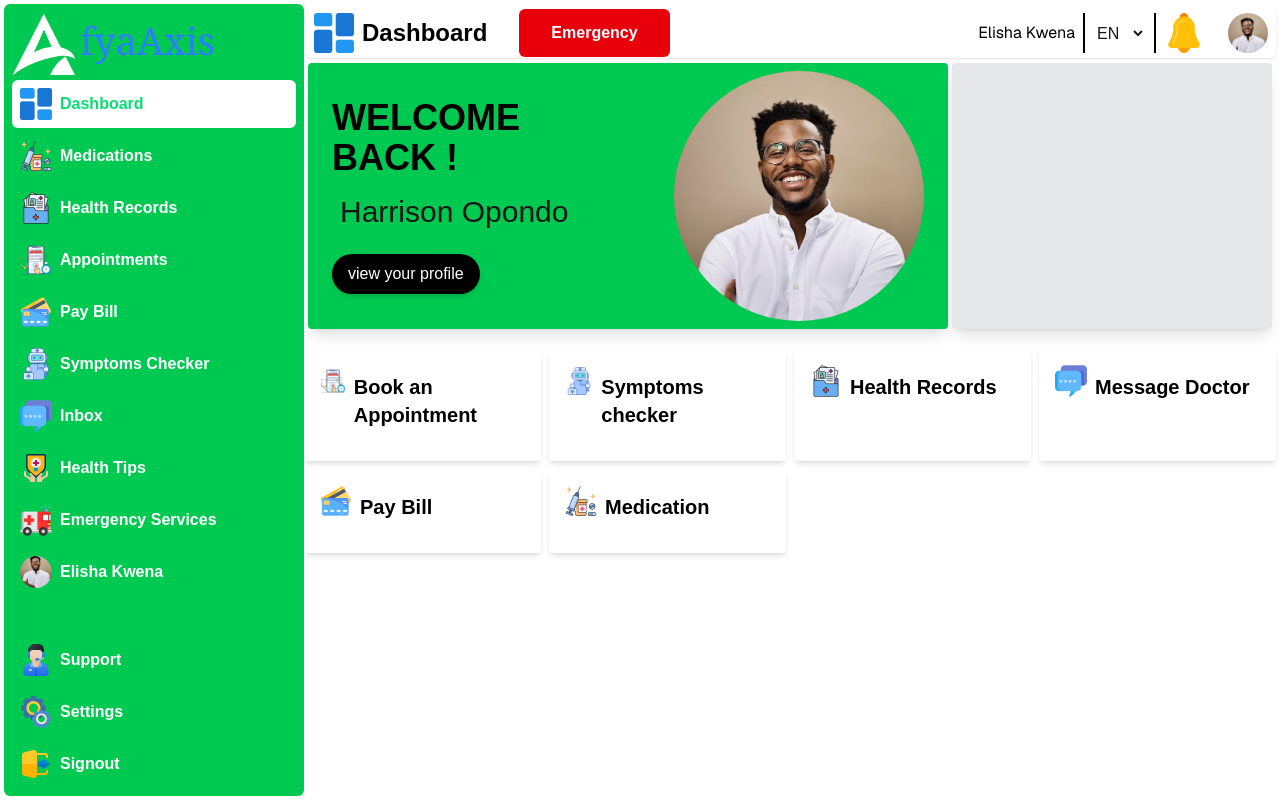
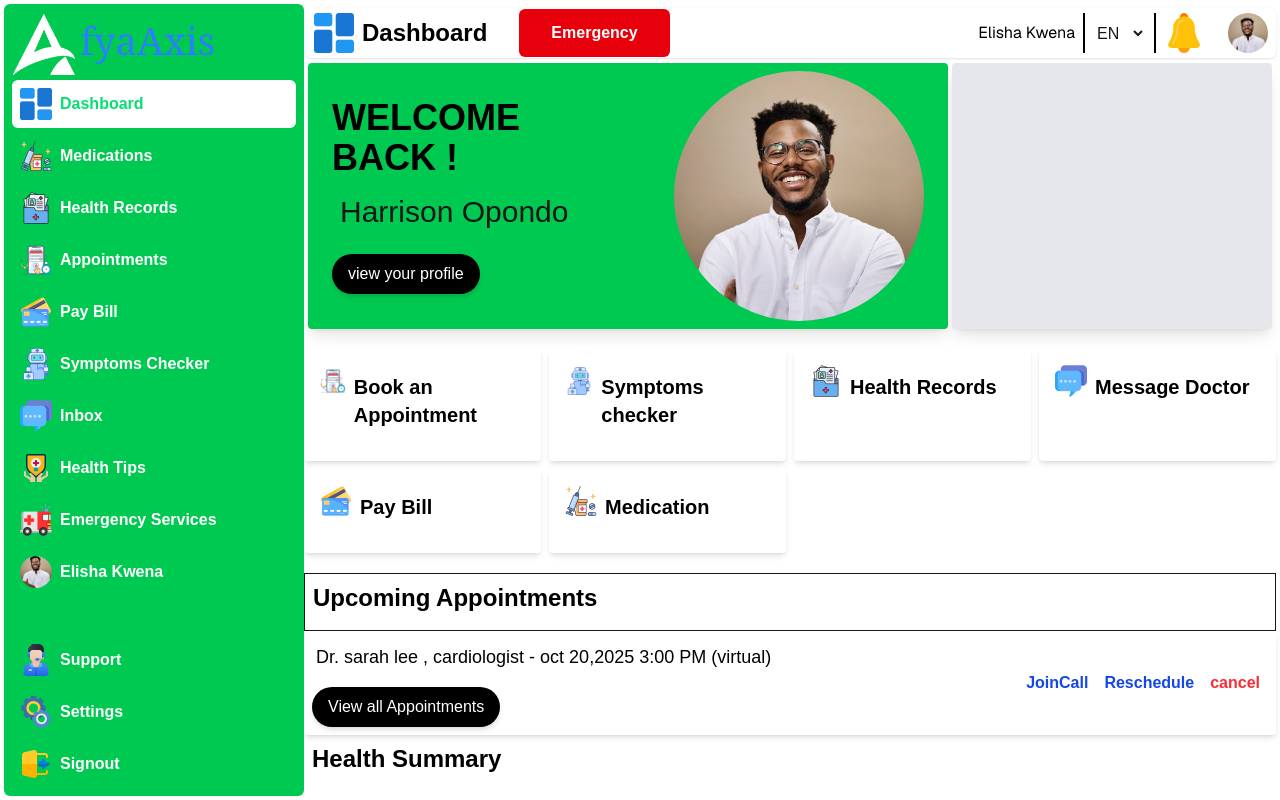
Before and after one commit to Elisha-Kwena/afyaaxis, a Next.js app in the folder client/: page /dashboard in a window 1280 px wide. Built offline with nearby package versions, Linux system fonts and the light colour scheme.

Commit message:
Add upcoming appointments and health summary sections
Introduces an 'Upcoming Appointments' section with a sample appointment and action buttons, as well as a placeholder for a 'Health Summary' section on the patient dashboard page. Improves code formatting and structure for better readability.

```diff
--- a/client/src/app/(patient)/dashboard/page.tsx
+++ b/client/src/app/(patient)/dashboard/page.tsx
@@ -40,16 +40,24 @@ export default function DashBoard() {
           </div>
           {/*calender*/}
           <div className="bg-gray-200 shadow-lg w-1/3  rounded ml-1  ">
-            <div className="w-full [h-250px] relative">
-
-            </div>
+            <div className="w-full [h-250px] relative"></div>
           </div>
         </div>
 
         {/*cards*/}
-        <div className={`grid grid-cols-1 gap-2 mt-4 ${isOpen?"md:grid-cols-4 lg:grid-cols-4":"md:grid-cols-5 lg:grid-cols-5"}`}>
-            {shortcuts.map((link,index)=>(
-                <Link key={index} href={link.href} className="bg-white shadow-md rounded flex justify-start p-4">
+        <div
+          className={`grid grid-cols-1 gap-2 mt-4 ${
+            isOpen
+              ? "md:grid-cols-4 lg:grid-cols-4"
+              : "md:grid-cols-5 lg:grid-cols-5"
+          }`}
+        >
+          {shortcuts.map((link, index) => (
+            <Link
+              key={index}
+              href={link.href}
+              className="bg-white shadow-md rounded flex justify-start p-4"
+            >
               {/* Card Content */}
               <div className="w-8 h-8 relative">
                 <Image
@@ -60,11 +68,55 @@ export default function DashBoard() {
                 />
               </div>
               <div>
-                            <h2 className=" text-black text-xl p-2 font-semibold mb-2">{link.label}</h2>
+                <h2 className=" text-black text-xl p-2 font-semibold mb-2">
+                  {link.label}
+                </h2>
               </div>
             </Link>
           ))}
+        </div>
+        <div>
+          {/* Upcoming Appointments Section */}
+          <div className="mt-5 border">
+            <h1 className="text-black text-2xl p-2 font-semibold mb-2">
+              Upcoming Appointments
+            </h1>
+          </div>
+          <div className="bg-white shadow-md rounded flex flex-col-2 ">
+            {/* Appointment List Placeholder */}
+            <div className="w-full p-2 ">
+              <h1 className="text-black text-lg p-1 font-medium ">
+                Dr. sarah lee , cardiologist - oct 20,2025 3:00 PM (virtual){" "}
+              </h1>
+              <button className="bg-black text-white py-2 px-4 rounded-full shadow-md hover:bg-blue-600 mt-3">
+                View all Appointments
+              </button>
+            </div>
+            <div className="flex  p-4 items-center font-bold ">
+              <Link href="#">
+                <p className="text-blue-700 mr-4">JoinCall</p>
+              </Link>
+              <Link href="#">
+                <p className="text-blue-700 mr-4">Reschedule</p>
+              </Link>
+              <div>
+                <button className="text-red-500">cancel</button>
+              </div>
+            </div>
+          </div>
+        </div>
 
+        {/* health SUMMARY*/}
+        <div>
+          <div>
+            <div>
+              <h1 className="text-black text-2xl p-2 font-semibold mb-2">
+                {" "}
+                Health Summary{" "}
+              </h1>
+            </div>
+          </div>
+          <div></div>
         </div>
       </section>
     </>
```
Lines whose indentation alone changed are shown as unchanged.
